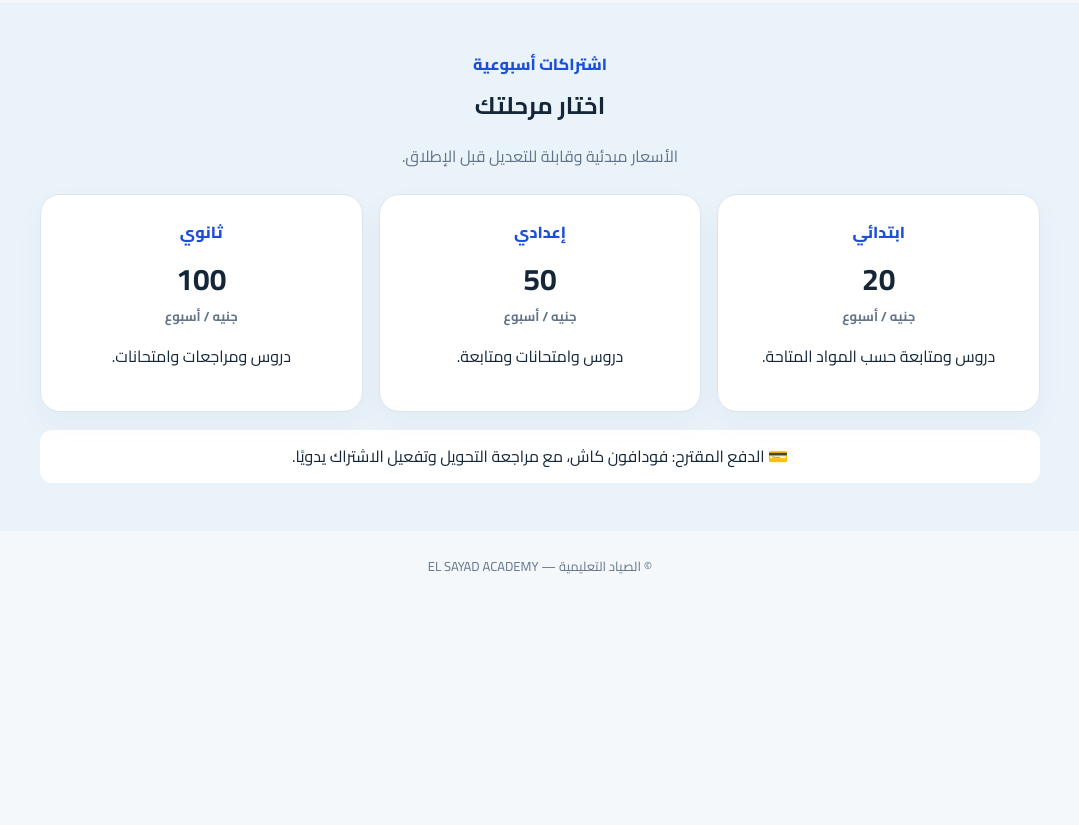
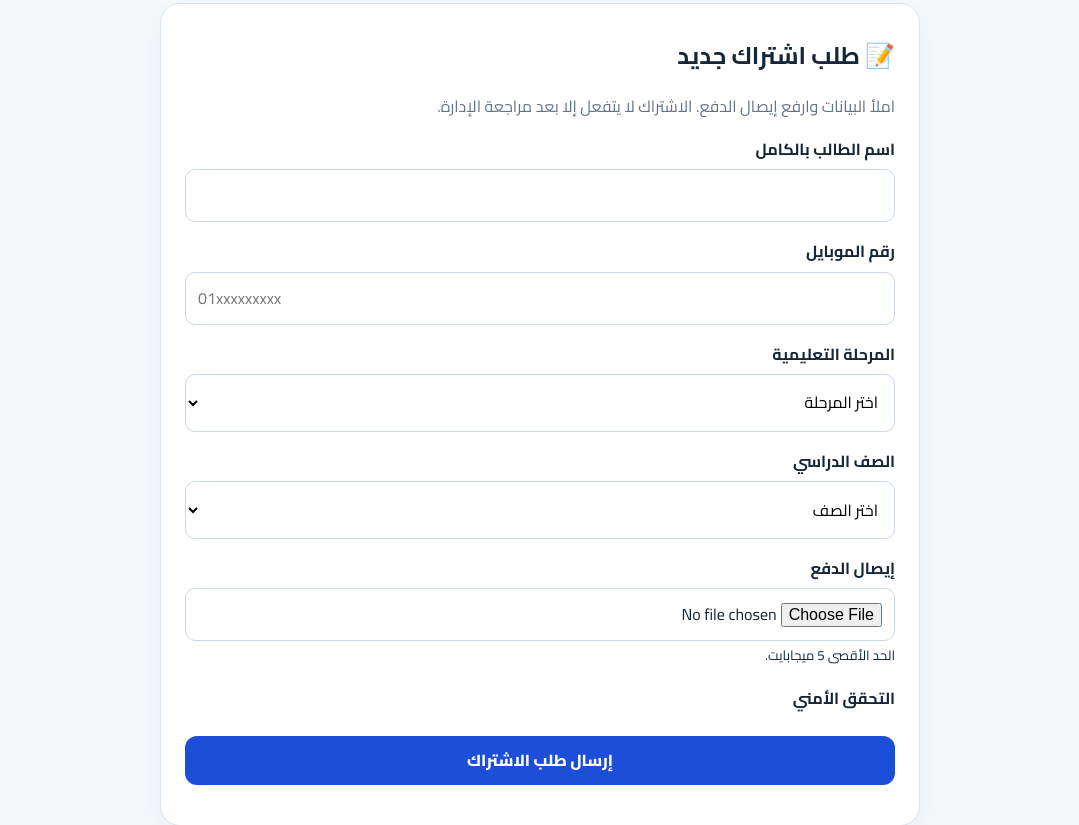
Before and after one commit to farghelmohamed29-svg/Elasyad, a plain HTML site: page index.html in a window 1280 px wide. Shown: the part 540-1365 px from the top of the page, without its empty margins (100-1179 px from the left). Before the commit the page ends 1141 px from the top, so only its background shows below. Drawn offline with nearby package versions, Linux system fonts and the light colour scheme; no server answers.

Commit message:
Update index.html

```diff
--- a/index.html
+++ b/index.html
@@ -6,6 +6,12 @@
   <meta name="theme-color" content="#102a43">
   <title>الصياد التعليمية | EL SAYAD ACADEMY</title>
   <link rel="stylesheet" href="style.css">
+
+  <script
+    src="https://challenges.cloudflare.com/turnstile/v0/api.js"
+    async
+    defer
+  ></script>
 </head>
 <body>
 
@@ -52,25 +58,16 @@
 
     <div class="field">
       <label for="phone">رقم الموبايل</label>
-      <input
-        id="phone"
-        name="phone"
-        type="tel"
-        inputmode="tel"
-        autocomplete="tel"
-        placeholder="مثال: 01xxxxxxxxx"
-      >
+      <input id="phone" name="phone" type="tel"
+        inputmode="tel" autocomplete="tel"
+        placeholder="مثال: 01xxxxxxxxx">
     </div>
 
     <div class="field">
       <label for="password">كلمة المرور</label>
-      <input
-        id="password"
-        name="password"
-        type="password"
+      <input id="password" name="password" type="password"
         autocomplete="current-password"
-        placeholder="اكتب كلمة المرور"
-      >
+        placeholder="اكتب كلمة المرور">
     </div>
 
     <div id="studentFields" class="field hidden">
@@ -84,13 +81,9 @@
 
     <div id="parentFields" class="field hidden">
       <label for="studentCode">كود الطالب المرتبط بالحساب</label>
-      <input
-        id="studentCode"
-        name="studentCode"
-        type="text"
-        autocomplete="off"
-        placeholder="كود الطالب"
-      >
+      <input id="studentCode" name="studentCode"
+        type="text" autocomplete="off"
+        placeholder="كود الطالب">
     </div>
 
     <button type="button" class="primary full" onclick="demoLogin()">
@@ -138,7 +131,8 @@
             <option>اللغة العربية</option>
             <option>اللغة الإنجليزية</option>
           </select>
-          <button type="button" class="primary full" onclick="showMessage('الدروس هتظهر بعد ربط محتواها بقاعدة البيانات.')">
+          <button type="button" class="primary full"
+            onclick="showMessage('الدروس هتظهر بعد ربط محتواها بقاعدة البيانات.')">
             عرض الدروس
           </button>
         </article>
@@ -146,7 +140,8 @@
         <article class="panel">
           <h3>📝 الامتحانات</h3>
           <p>هنا هتظهر الامتحانات والدرجات بعد تفعيل النظام.</p>
-          <button type="button" class="secondary full" onclick="showMessage('قسم الامتحانات لسه تجريبي.')">
+          <button type="button" class="secondary full"
+            onclick="showMessage('قسم الامتحانات لسه تجريبي.')">
             فتح الامتحانات
           </button>
         </article>
@@ -154,7 +149,8 @@
         <article class="panel">
           <h3>📡 الحصص المباشرة</h3>
           <p>رابط الحصة وموعدها هيظهروا هنا.</p>
-          <button type="button" class="secondary full" onclick="showMessage('الحصص المباشرة لسه تحت التجهيز.')">
+          <button type="button" class="secondary full"
+            onclick="showMessage('الحصص المباشرة لسه تحت التجهيز.')">
             جدول الحصص
           </button>
         </article>
@@ -194,6 +190,68 @@
     </div>
   </section>
 
+  <!-- نموذج طلب الاشتراك -->
+  <section id="subscription" class="panel">
+    <h2>📝 طلب اشتراك جديد</h2>
+    <p class="muted">
+      املأ البيانات وارفع إيصال الدفع. الاشتراك لا يتفعل إلا بعد مراجعة الإدارة.
+    </p>
+
+    <form id="subscriptionForm" enctype="multipart/form-data">
+      <div class="field">
+        <label for="subFullName">اسم الطالب بالكامل</label>
+        <input id="subFullName" name="full_name"
+          type="text" required maxlength="120">
+      </div>
+
+      <div class="field">
+        <label for="subPhone">رقم الموبايل</label>
+        <input id="subPhone" name="phone"
+          type="tel" inputmode="tel"
+          placeholder="01xxxxxxxxx" required>
+      </div>
+
+      <div class="field">
+        <label for="subStage">المرحلة التعليمية</label>
+        <select id="subStage" name="grade_level" required>
+          <option value="">اختر المرحلة</option>
+          <option value="primary">ابتدائي</option>
+          <option value="preparatory">إعدادي</option>
+          <option value="secondary">ثانوي</option>
+        </select>
+      </div>
+
+      <div class="field">
+        <label for="subGrade">الصف الدراسي</label>
+        <select id="subGrade" name="grade_name" required>
+          <option value="">اختر الصف</option>
+        </select>
+      </div>
+
+      <div class="field">
+        <label for="receipt">إيصال الدفع</label>
+        <input id="receipt" name="receipt" type="file"
+          accept=".jpg,.jpeg,.png,.webp,.pdf"
+          required>
+        <small>الحد الأقصى 5 ميجابايت.</small>
+      </div>
+
+      <div class="field">
+        <label>التحقق الأمني</label>
+        <div class="cf-turnstile"
+          data-sitekey="0x4AAAAAAFrx5YDAVlfVN-bw">
+        </div>
+      </div>
+
+      <button id="subscriptionSubmit" type="submit"
+        class="primary full">
+        إرسال طلب الاشتراك
+      </button>
+
+      <p id="subscriptionMessage" role="status" aria-live="polite"></p>
+    </form>
+  </section>
+
   <section class="pricing">
     <div class="section-heading">
       <p class="eyebrow">اشتراكات أسبوعية</p>
@@ -207,13 +265,11 @@
         <strong>20 <small>جنيه / أسبوع</small></strong>
         <p>دروس ومتابعة حسب المواد المتاحة.</p>
       </article>
-
       <article class="price-card">
         <span>إعدادي</span>
         <strong>50 <small>جنيه / أسبوع</small></strong>
         <p>دروس وامتحانات ومتابعة.</p>
       </article>
-
       <article class="price-card">
         <span>ثانوي</span>
         <strong>100 <small>جنيه / أسبوع</small></strong>
@@ -233,7 +289,7 @@
 
 <script src="https://cdn.jsdelivr.net/npm/@supabase/supabase-js@2"></script>
 <script src="supabase.js?v=8"></script>
-<script src="app.js?v=9"></script>
+<script src="app.js?v=10"></script>
 
 </body>
 </html>
```
